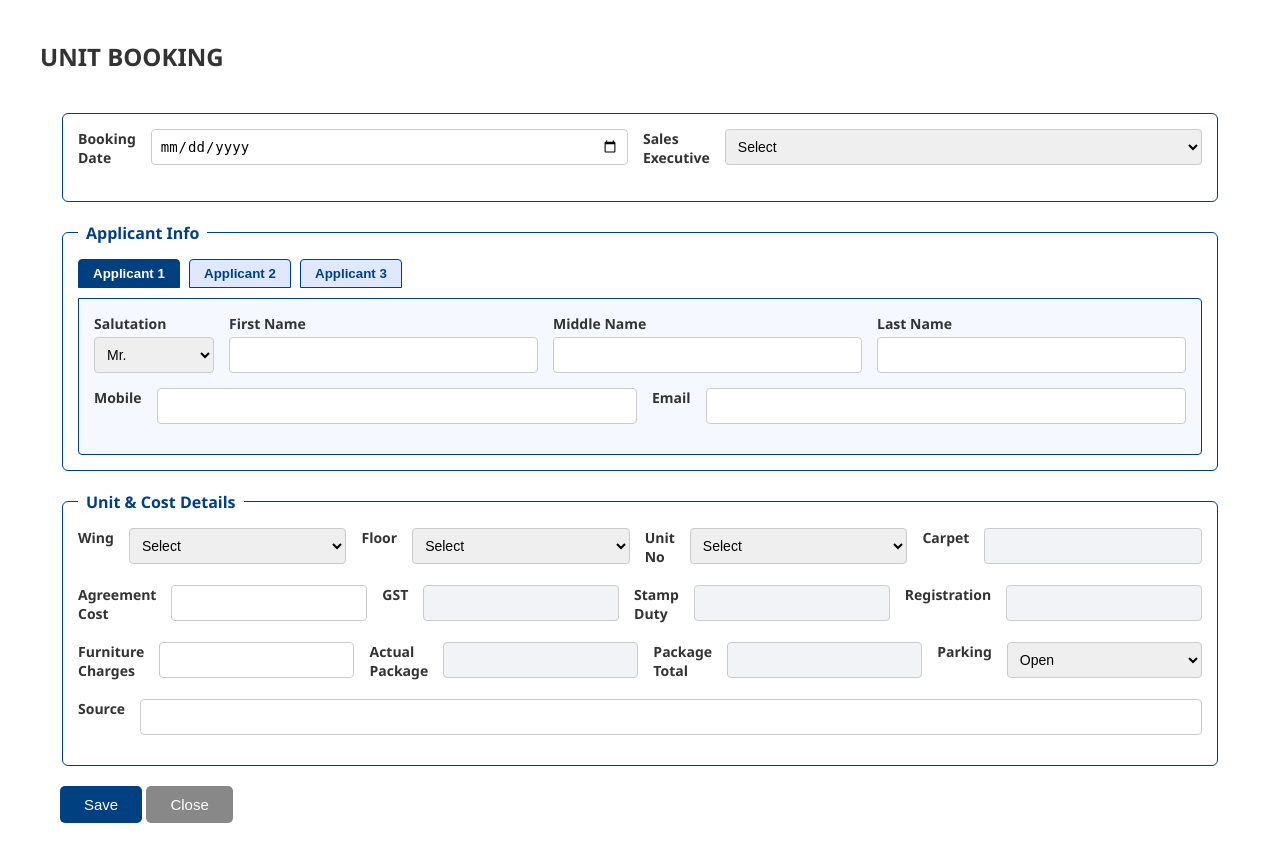
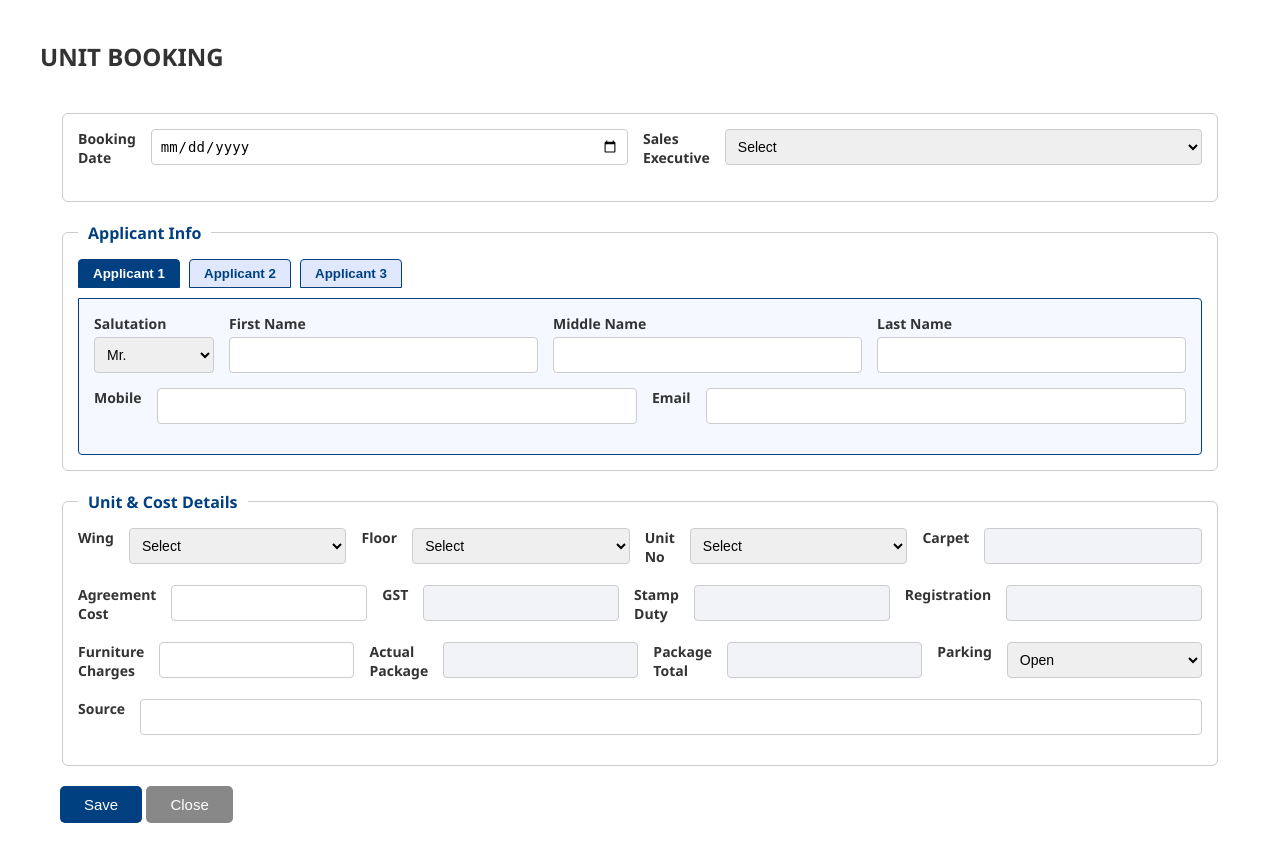
Before and after one commit to mayughag24-spec/office-realestate_crm, a Flask app: template templates/unit_booking.html in a window 1280 px wide. Run offline with Flask 3, Linux system fonts and the light colour scheme; the template is opened without the code that fills it, so the values that code supplies are empty.

Commit message:
Update style.css

```diff
--- a/static/style.css
+++ b/static/style.css
@@ -279,3 +279,14 @@ table th {
         grid-template-columns: 1fr;
     }
 }
+fieldset {
+    border: 1px solid #ccc;
+    padding: 15px;
+    margin-bottom: 20px;
+}
+
+legend {
+    padding: 0 10px;
+    font-weight: bold;
+    color: #004080;
+}
```
